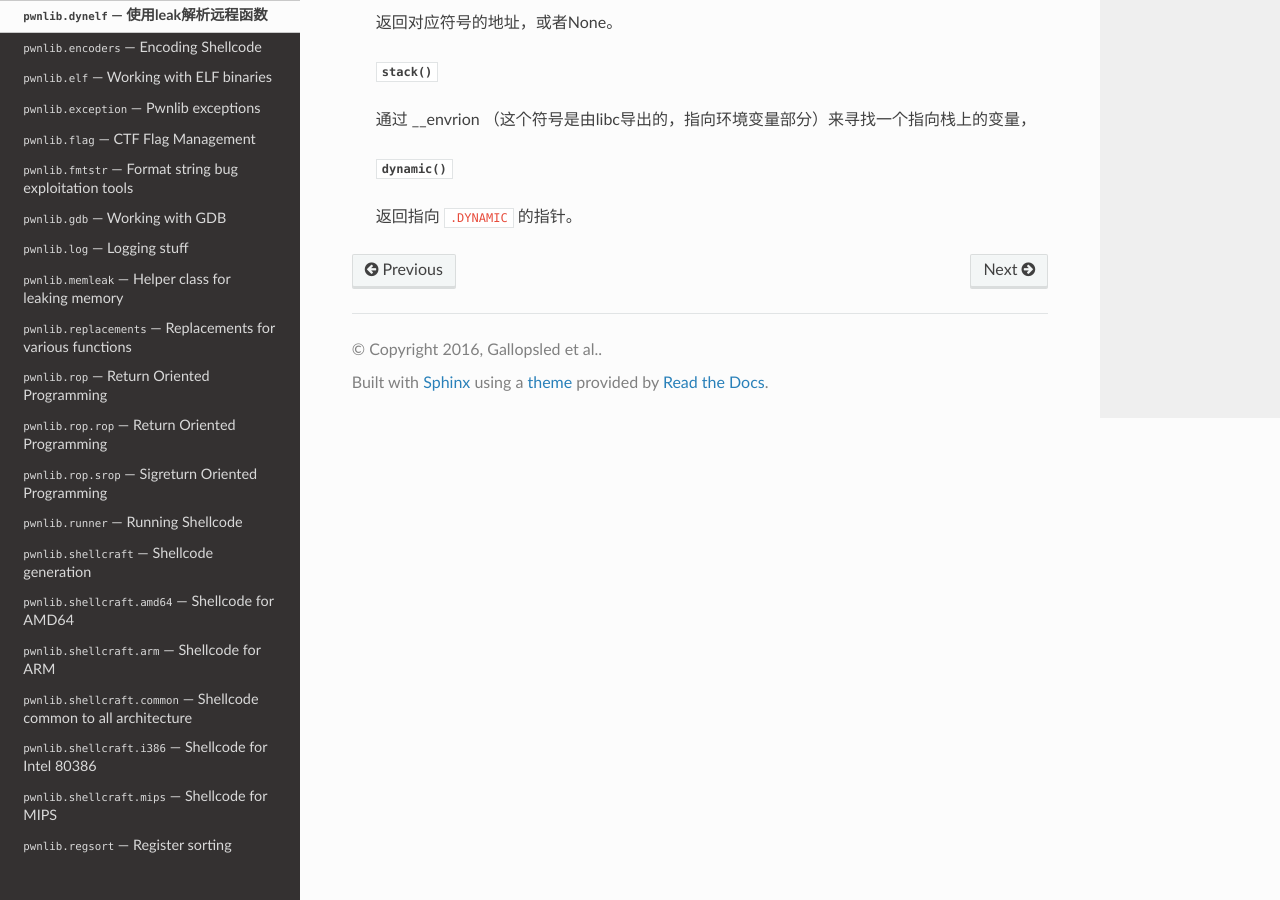
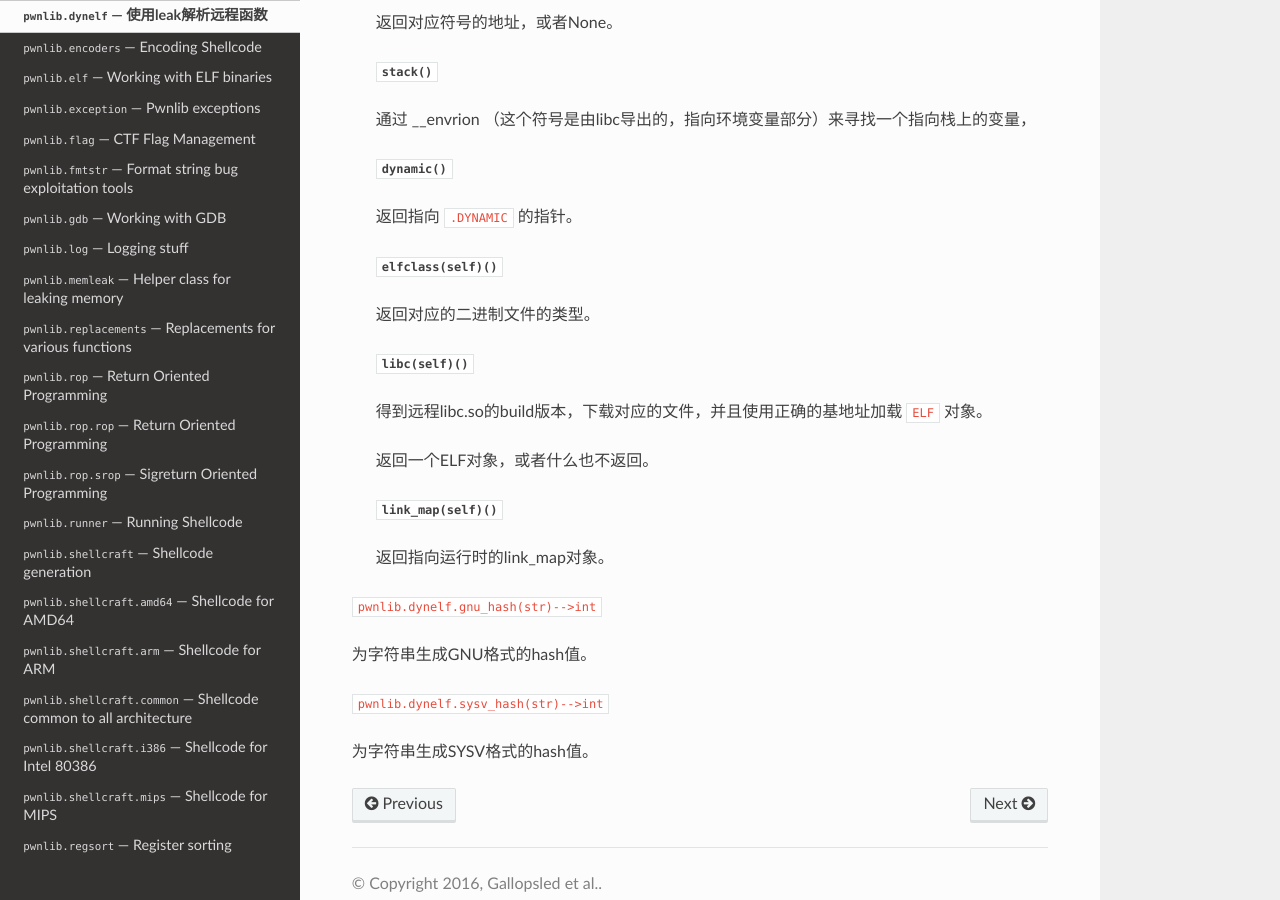
Before and after one commit to Magic-Translater/Pwntools.Doc.In.Zh-cn, a Sphinx documentation site: the page built from source/dynelf.rst, in a window 1280 px wide and 900 px high, scrolled down 2618 px. Built offline with Sphinx 7.4.7 and the Read the Docs theme 2.0.0, drawn with Linux system fonts in a browser that asks for light colours; the version number could not be read and is left out.

Commit message:
complete dynelf

```diff
--- a/source/dynelf.rst
+++ b/source/dynelf.rst
@@ -110,3 +110,25 @@ Dynelf 知道如何借助 ``pwnlib.memleak.MemLeak``. 通过 infoleak 或者 mem
    :func:`dynamic`
 
    返回指向 ``.DYNAMIC`` 的指针。
+
+   :func:`elfclass(self)`
+
+   返回对应的二进制文件的类型。
+
+   :func:`libc(self)`
+
+   得到远程libc.so的build版本，下载对应的文件，并且使用正确的基地址加载 ``ELF`` 对象。
+
+   返回一个ELF对象，或者什么也不返回。
+
+   :func:`link_map(self)`
+
+   返回指向运行时的link_map对象。
+
+``pwnlib.dynelf.gnu_hash(str)-->int``
+
+为字符串生成GNU格式的hash值。
+
+``pwnlib.dynelf.sysv_hash(str)-->int``
+
+为字符串生成SYSV格式的hash值。
```
